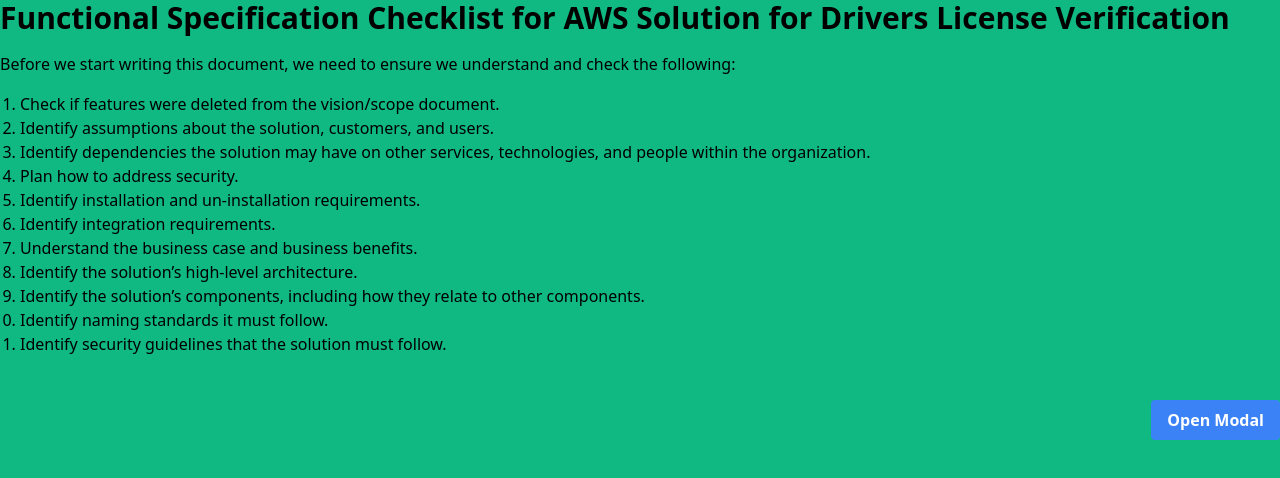
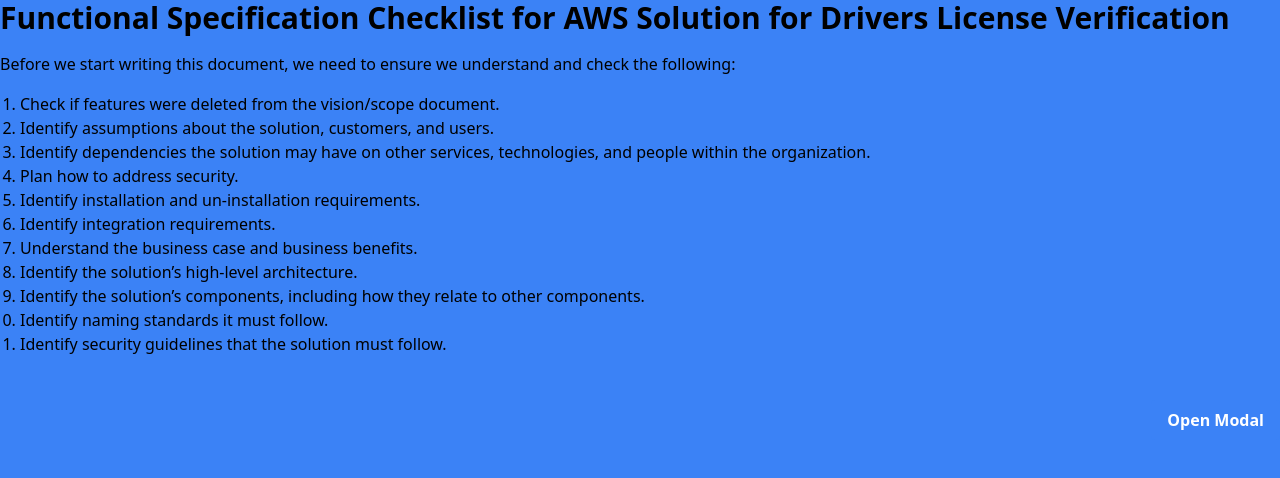
Before and after one commit to grandcanyonsmith/a-new-html-starter-4, a website: page testy.html in a window 1280 px wide. Drawn offline with nearby package versions, Linux system fonts and the light colour scheme.

Commit message:
updated testy.html

```diff
--- a/testy.html
+++ b/testy.html
@@ -6,7 +6,7 @@
     <link href="https://cdn.jsdelivr.net/npm/tailwindcss@2.2.16/dist/tailwind.min.css" rel="stylesheet">
     <script src="checkListAnswers.js"></script>
 </head>
-<body class="bg-green-500">
+<body class="bg-blue-500">
     <h1 class="text-3xl font-bold">Functional Specification Checklist for AWS Solution for Drivers License Verification</h1>
     <p class="mt-4">Before we start writing this document, we need to ensure we understand and check the following:</p>
     <ol id="checklist" class="list-decimal ml-5 mt-4">
@@ -23,8 +23,7 @@
         <li>Identify security guidelines that the solution must follow.</li>
     </ol>
 
-        <script src="widget.js"></script>
-
+    <script src="widget.js"></script>
 
 </body>
 </html>
```
